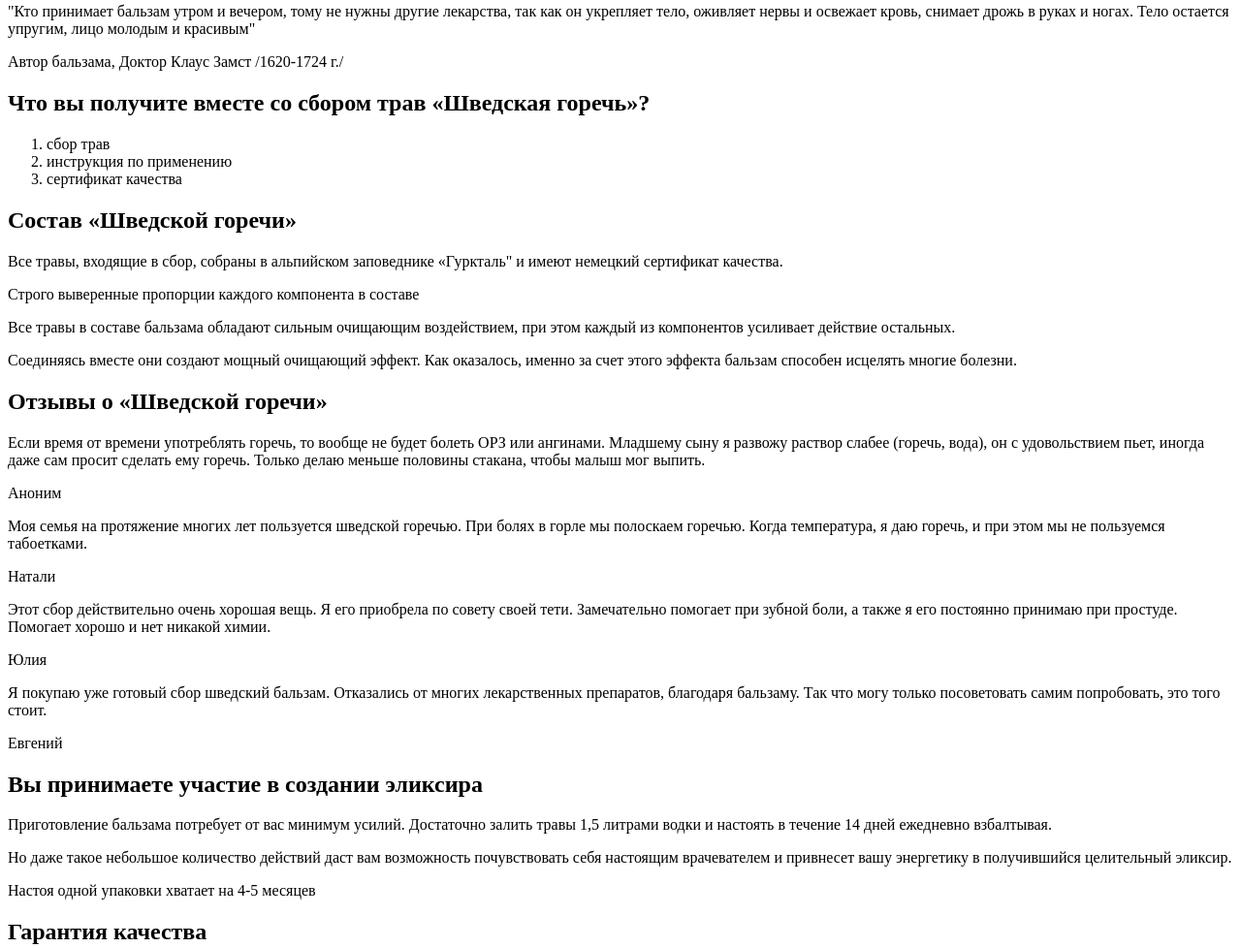
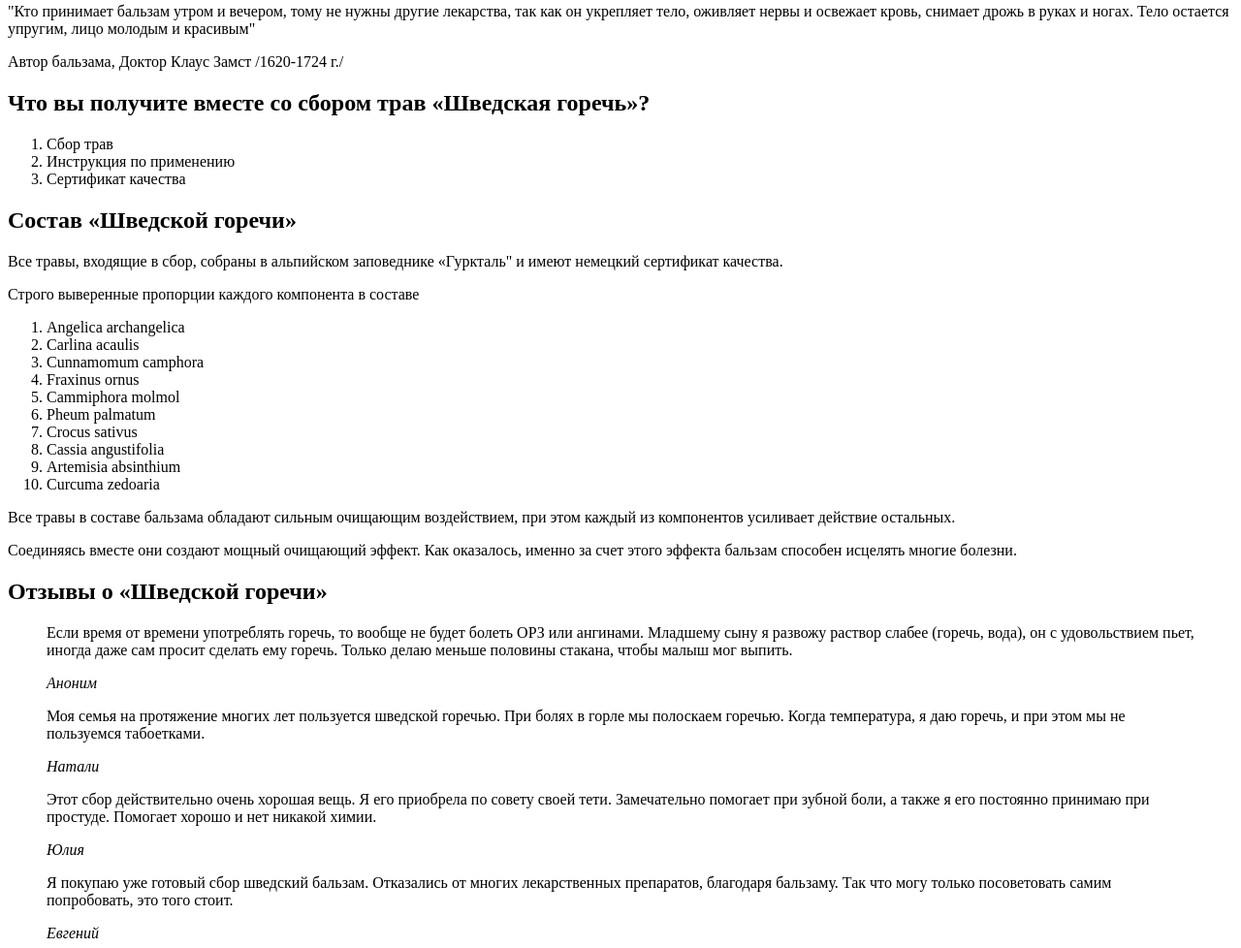
Before and after one commit to Arto-uiros158/Landing_page_Swedish_Bitter, a plain HTML site: page index.html in a window 1280 px wide. Shown: the part 1113-2091 px from the top of the page at 97% size. Drawn offline with Linux system fonts and the light colour scheme.

Commit message:
Небольшие изменения разметки
Исправил несколько блоков (изменил дивы на списки и цитаты) на семантически более подходящие

```diff
--- a/index.html
+++ b/index.html
@@ -23,22 +23,24 @@
 	</header>
 
 	<div class="features">
-		<div class="feature-item">
+		<ul class="features-list">
+			<li class="feature-item">
 				<h3>1978 г.</h3>
 				<p>Европейцы используют шведскую горечь еще с 1978 года</p>
-		</div>
-		<div class="feature-item">
+			</li>
+			<li class="feature-item">
 				<h3>104 года</h3>
 				<p>104 года прожил автор бальзама</p>
-		</div>
-		<div class="feature-item">
+			</li>
+			<li class="feature-item">
 				<h3>40 показаний</h3>
 				<p>Больше 40 показаний к применению</p>
-		</div>
-		<div class="feature-item">
+			</li>
+			<li class="feature-item">
 				<h3>24 языка</h3>
 				<p>8 млн книг на 24 языках продано о бальзаме</p>
-		</div>
+			</li>
+		</ul>
 	</div>
 
 	<div class="symptoms">
@@ -87,9 +89,9 @@
 	<div class="product">
 		<h2>Что вы получите вместе со сбором трав «Шведская горечь»?</h2>
 		<ol class="product-list">
-			<li class="product-item">сбор трав</li>
-			<li class="product-item">инструкция по применению</li>
-			<li class="product-item">сертификат качества</li>
+			<li class="product-item">Сбор трав</li>
+			<li class="product-item">Инструкция по применению</li>
+			<li class="product-item">Сертификат качества</li>
 		</ol>
 	</div>
 
@@ -97,27 +99,41 @@
 		<h2>Состав «Шведской горечи»</h2>
 		<p>Все травы, входящие в сбор, собраны в альпийском  заповеднике «Гуркталь" и имеют немецкий сертификат качества.</p>
 		<p>Строго выверенные пропорции каждого компонента в составе</p>
+		<ol class="ingredients-list">
+			<li class="ingredient-item">Angelica archangelica</li>
+			<li class="ingredient-item">Carlina acaulis</li>
+			<li class="ingredient-item">Cunnamomum camphora</li>
+			<li class="ingredient-item">Fraxinus ornus</li>
+			<li class="ingredient-item">Cammiphora molmol</li>
+			<li class="ingredient-item">Pheum palmatum</li>
+			<li class="ingredient-item">Crocus sativus</li>
+			<li class="ingredient-item">Cassia angustifolia</li>
+			<li class="ingredient-item">Artemisia absinthium</li>
+			<li class="ingredient-item">Curcuma zedoaria</li>
+		</ol>
 		<p>Все травы в составе бальзама обладают сильным очищающим воздействием, при этом каждый из компонентов усиливает действие остальных.</p>
 		<p>Соединяясь вместе они создают мощный очищающий эффект. Как оказалось, именно за счет этого эффекта бальзам способен исцелять многие болезни.</p>
 	</div>
 
 	<div class="reviews">
 		<h2>Отзывы  о «Шведской горечи»</h2>
-		<div class="review-item">
+		<div class="reviews-list">
+			<blockquote class="review-item">
 				<p>Если время от времени употреблять горечь, то вообще не будет болеть ОРЗ или ангинами. Младшему сыну я развожу раствор слабее (горечь, вода), он с удовольствием пьет, иногда даже сам просит сделать ему горечь. Только делаю меньше половины стакана, чтобы малыш мог выпить.</p>
-			Аноним
-		</div>
-		<div class="review-item">
+				<cite>Аноним</cite>
+			</blockquote>
+			<blockquote class="review-item">
 				<p>Моя семья на протяжение многих лет пользуется шведской горечью. При болях в горле мы полоскаем горечью. Когда температура, я даю горечь, и при этом мы не пользуемся табоетками.</p>
-			Натали
-		</div>
-		<div class="review-item">
+				<cite>Натали</cite>
+			</blockquote>
+			<blockquote class="review-item">
 				<p>Этот сбор действительно очень хорошая вещь. Я его приобрела по совету своей тети. Замечательно помогает при зубной боли, а также я его постоянно принимаю при простуде. Помогает хорошо и нет никакой химии.</p>
-			Юлия
-		</div>
-		<div class="review-item">
+				<cite>Юлия</cite>
+			</blockquote>
+			<blockquote class="review-item">
 				<p>Я покупаю уже готовый сбор шведский бальзам. Отказались от многих лекарственных препаратов, благодаря бальзаму. Так что могу только посоветовать самим попробовать, это того стоит.</p>
-			Евгений
+				<cite>Евгений</cite>
+			</blockquote>
 		</div>
 	</div>
 
@@ -151,4 +167,5 @@
 </body>
 </html>
 
- <!-- | // || / | -->
+ <!-- 1st commit | // || / | -->
+ <!-- 2nd commit || -->
```
Lines whose indentation alone changed are shown as unchanged.
